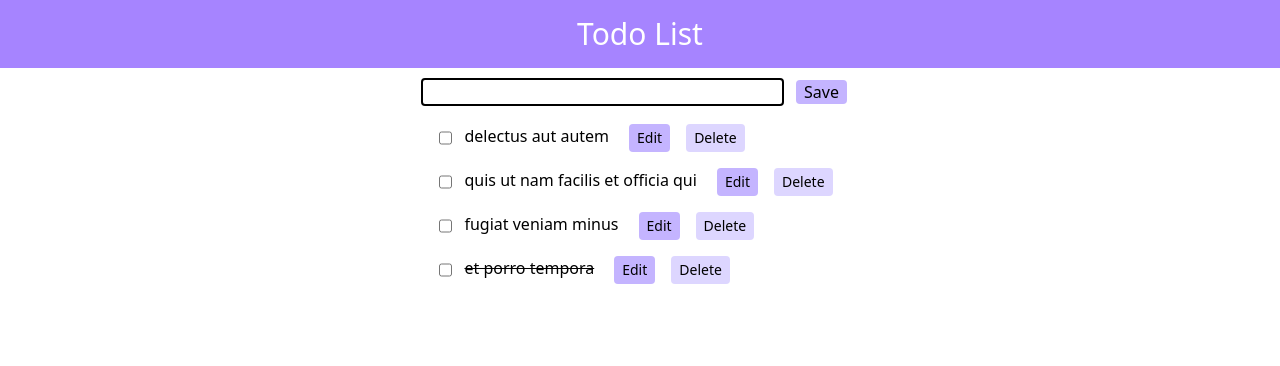
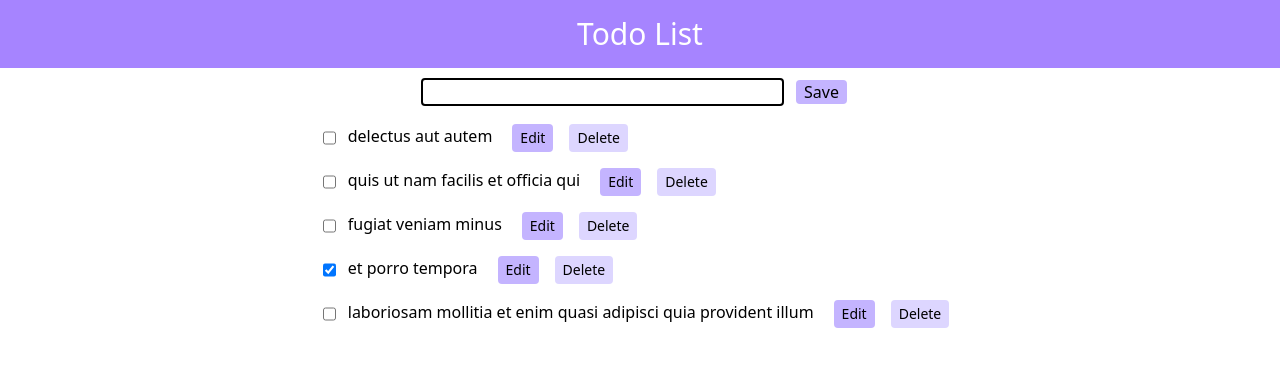
Before and after one commit to Rapunzal/todo-app, a React (Vite) app: page / in a window 1280 px wide. Shown: the top 366 px of the page. Built offline with nearby package versions, Linux system fonts and the light colour scheme.

Commit message:
second commit

```diff
--- a/src/App.jsx
+++ b/src/App.jsx
@@ -1,4 +1,4 @@
-import { useReducer } from "react";
+import { useReducer, useState } from "react";
 import "./App.css";
 import Header from "./components/Header";
 import TodoItem from "./components/TodoItem";
@@ -8,16 +8,22 @@ import reducer from "./components/reducer.js";
 
 function App() {
   const [state, dispatch] = useReducer(reducer, initialState);
-
+  const [todo, setTodo] = useState("");
   return (
     <div>
       <Header />
 
-      <TodoItem dispatch={dispatch} />
+      <TodoItem dispatch={dispatch} todo={todo} setTodo={setTodo} />
       <div className="flex justify-center  ">
         <div>
           {state.map((item) => (
-            <TodoList dispatch={dispatch} item={item} todoList={state} />
+            <TodoList
+              dispatch={dispatch}
+              item={item}
+              todoList={state}
+              todo={todo}
+              setTodo={setTodo}
+            />
           ))}
         </div>
       </div>
--- a/src/components/TodoItem.jsx
+++ b/src/components/TodoItem.jsx
@@ -1,13 +1,13 @@
 import React, { useState } from "react";
 
-const TodoItem = ({ dispatch }) => {
-  const [todo, setTodo] = useState("");
+const TodoItem = ({ dispatch, todo, setTodo }) => {
   const handleSubmit = (e) => {
     e.preventDefault();
     dispatch({
       payload: todo,
       type: "ADD",
     });
+    setTodo("");
   };
   const handleChange = (e) => {
     setTodo(e.target.value);
--- a/src/components/TodoList.jsx
+++ b/src/components/TodoList.jsx
@@ -1,14 +1,17 @@
 import React from "react";
 import { useState } from "react";
 
-const TodoList = ({ dispatch, item, todoList }) => {
+const TodoList = ({ dispatch, item, todoList, todo, setTodo }) => {
   const [completed, setCompleted] = useState(item.completed);
   //   console.log(state);
-  const handleChange = () => {
+  console.log(item.completed, " completed==");
+  const handleChange = (id) => {
     setCompleted(!completed);
     console.log(completed);
-    let newItem = { ...item, completed: !completed };
-    dispatch({ payload: newItem, type: "COMPLETED" });
+    let newItem = { ...item };
+    newItem["completed"] = !newItem["completed"];
+    // let newItem = { ...item, completed: completed };
+    dispatch({ payload: id, type: "COMPLETED" });
   };
 
   const handleDelete = (id) => {
@@ -16,17 +19,31 @@ const TodoList = ({ dispatch, item, todoList }) => {
     console.log(newTodos, " in delete");
     dispatch({ payload: newTodos, type: "DELETE" });
   };
+
+  const handleEdit = (id) => {
+    const t = todoList.find((item) => item.id === id);
+    setTodo(t.title);
+  };
   return (
     <div className="flex justify-start">
       <div className="flex  justify-start px-4 py-2 mx-3 ">
-        <input type="checkbox" onChange={handleChange} value={completed} />
-        <p className={completed ? "line-through px-3" : "px-3"}>{item.title}</p>
-        <button className="button mx-2 bg-violet-300 px-2 py-1 text-sm rounded hover:bg-violet-500">
+        <input
+          type="checkbox"
+          onChange={() => handleChange(item.id)}
+          value={completed}
+          checked={completed}
+        />
+        {/* <p className={completed ? "line-through px-3" : "px-3"}>{item.title}</p> */}
+        <p className={"px-3"}>{item.title}</p>
+        <button
+          onClick={() => handleEdit(item.id)}
+          className="button mx-2 bg-violet-300 px-2 py-1 text-sm rounded hover:bg-violet-500"
+        >
           Edit
         </button>
         <button
           onClick={() => handleDelete(item.id)}
-          className="button mx-2 bg-violet-200 px-2 py-1 text-sm rounded hover:bg-violet-500"
+          className="button mx-2 bg-violet-200 px-2 py-1 text-sm rounded  hover:bg-violet-500"
         >
           Delete
         </button>
--- a/src/components/reducer.js
+++ b/src/components/reducer.js
@@ -4,7 +4,12 @@ export default function reducer(state, action) {
   switch (action.type) {
     case "ADD":
       return [
-        { title: action.payload, completed: false, id: 1, userId: 1 },
+        {
+          title: action.payload,
+          completed: false,
+          id: state.length + 1,
+          userId: 1,
+        },
         ...state,
       ];
     case "DELETE": {
@@ -12,7 +17,10 @@ export default function reducer(state, action) {
     }
     case "COMPLETED": {
       console.log(action.payload, "payload ");
-      return [...state, action.payload];
+      let newState = [...state];
+      newState[action.payload - 1].completed =
+        !newState[action.payload - 1].completed;
+      return [...newState];
     }
 
     default:
--- a/src/data.js
+++ b/src/data.js
@@ -23,12 +23,12 @@ export const initialState = [
     title: "et porro tempora",
     completed: true,
   },
-  //   {
-  //     "userId": 1,
-  //     "id": 5,
-  //     "title": "laboriosam mollitia et enim quasi adipisci quia provident illum",
-  //     "completed": false
-  //   },
+  {
+    userId: 1,
+    id: 5,
+    title: "laboriosam mollitia et enim quasi adipisci quia provident illum",
+    completed: false,
+  },
   //   {
   //     "userId": 1,
   //     "id": 6,
```
